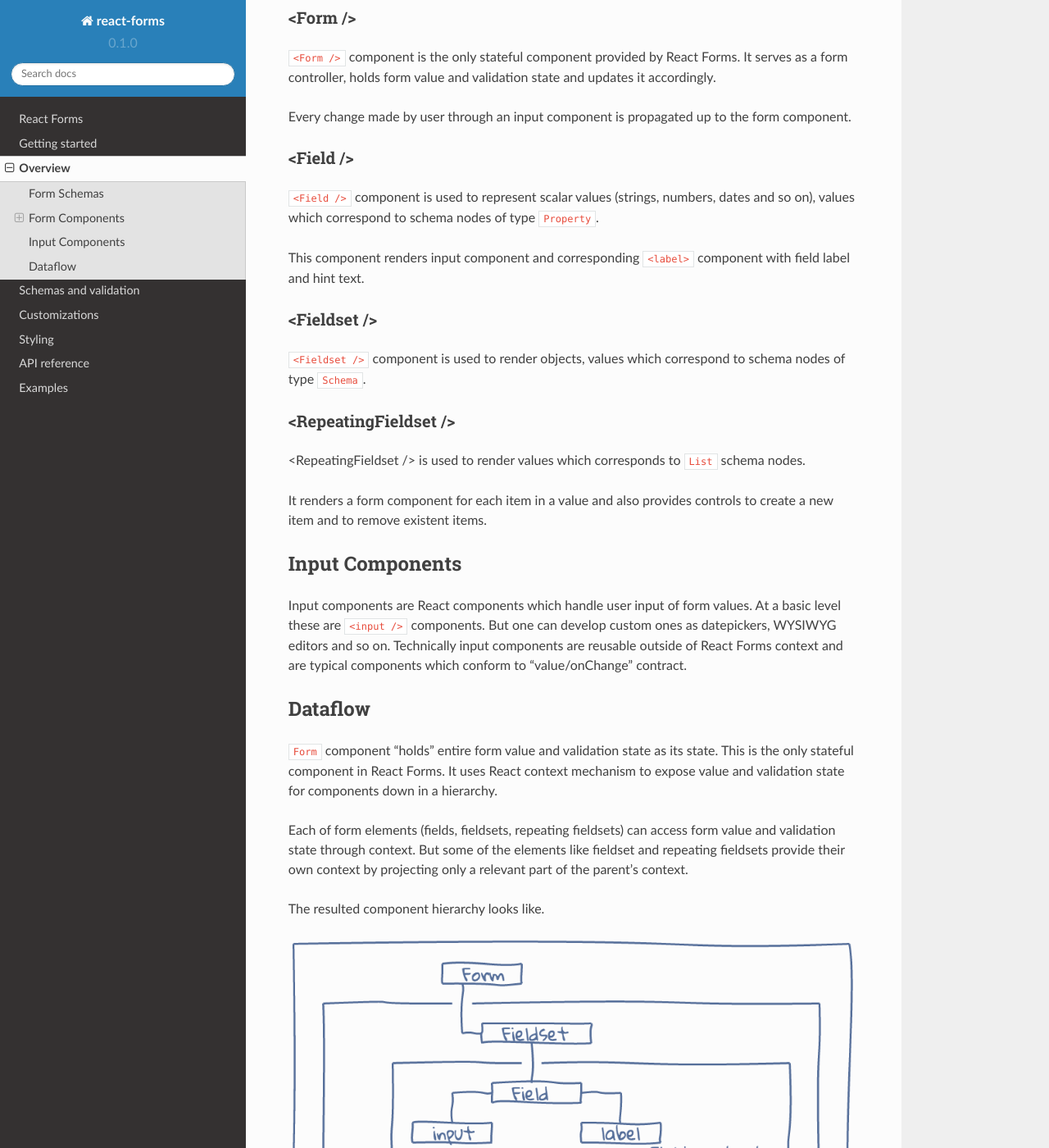
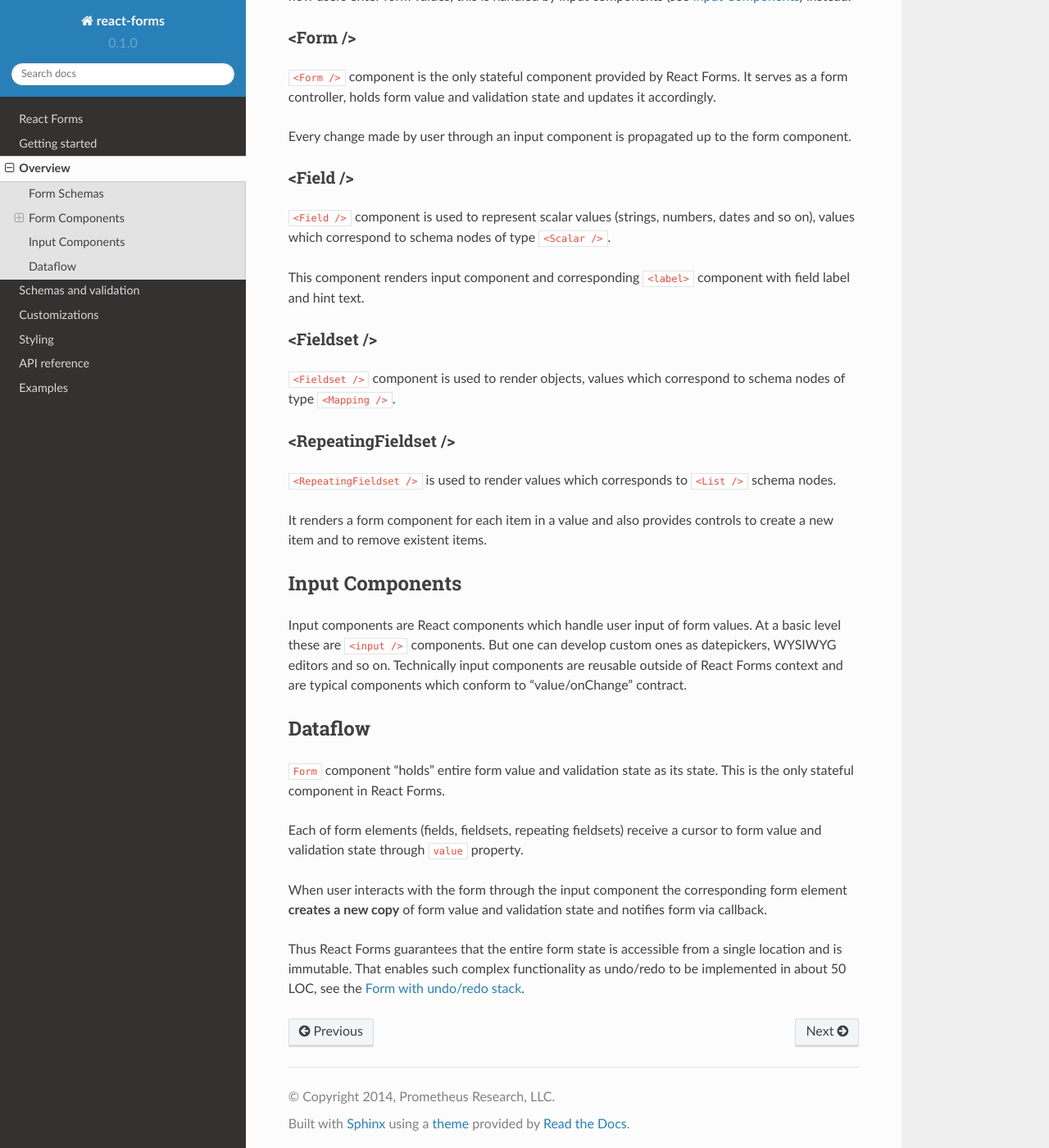
Before and after one commit to prometheusresearch-archive/react-forms, a Sphinx documentation site: the page built from docs/overview.rst, in a window 1280 px wide and 1400 px high, scrolled down 1361 px. Shown: the whole window at 82% size. Built offline with Sphinx 7.4.7 and the Read the Docs theme 2.0.0, drawn with Linux system fonts in a browser that asks for light colours; some of the changed text lies outside the part shown.

```diff
--- a/docs/overview.rst
+++ b/docs/overview.rst
@@ -9,31 +9,32 @@ Form Schemas
 
 Form schemas are high level declarative descriptions of how forms should
 operate: what's shape of the data form should handle, how to render any specific
-field, how to validate user input and so on.
+field, how to validate user input, what are the default values and so on.
 
 Form schemas don't do anything by themselves they are just metadata and are
-subject to interpretation by form components (see :ref:`form-components`) of React Forms library.
+subject to interpretation by form components (see :ref:`form-components`) of
+React Forms library.
 
 A basic example of a form schema looks like::
 
   function Person(props) {
     props = props || {}
     return (
-      <Schema name={props.name} label={props.label}>
-        <Property name="first" label="First name" />
-        <Property name="last" label="Last name" />
-      </Schema>
+      <Mapping name={props.name} label={props.label}>
+        <Scalar name="first" label="First name" />
+        <Scalar name="last" label="Last name" />
+      </Mapping>
     )
   }
 
   var family = (
-    <Schema>
+    <Mapping>
       <Person name="mother" label="Mother" />
       <Person name="father" label="Father" />
       <List name="children">
         <Person />
       </List>
-    </Schema>
+    </Mapping>
   )
 
 
@@ -50,9 +51,9 @@ You can read more about schemas on :doc:`schema` documentation page.
 Form Components
 ---------------
 
-Form components are React components which interpret form schemas to render
-form UI and handle validation and data flow. They are designed to be as generic
-as possible and so to be reusable across as many form schemas as possible.
+Form components are React components which interpret form schemas to render form
+UI and handle validation and data flow. They are designed to be as generic as
+possible and so to be reusable across as many form schemas as possible.
 
 There are four types of form components, each for different schema type and one
 component which serves as a form controller: ``<Form />``, ``<Field />``,
@@ -77,7 +78,8 @@ form component.
 ~~~~~~~~~
 
 ``<Field />`` component is used to represent scalar values (strings, numbers,
-dates and so on), values which correspond to schema nodes of type ``Property``.
+dates and so on), values which correspond to schema nodes of type ``<Scalar
+/>``.
 
 This component renders input component and corresponding ``<label>`` component
 with field label and hint text.
@@ -86,13 +88,13 @@ with field label and hint text.
 ~~~~~~~~~~~~
 
 ``<Fieldset />`` component is used to render objects, values which correspond to
-schema nodes of type ``Schema``.
+schema nodes of type ``<Mapping />``.
 
 <RepeatingFieldset />
 ~~~~~~~~~~~~~~~~~~~~~
 
-<RepeatingFieldset /> is used to render values which corresponds to ``List``
-schema nodes.
+``<RepeatingFieldset />`` is used to render values which corresponds to ``<List
+/>`` schema nodes.
 
 It renders a form component for each item in a value and also provides controls
 to create a new item and to remove existent items.
@@ -112,24 +114,15 @@ Dataflow
 --------
 
 ``Form`` component "holds" entire form value and validation state as its state.
-This is the only stateful component in React Forms. It uses React context
-mechanism to expose value and validation state for components down in a
-hierarchy.
+This is the only stateful component in React Forms.
 
-Each of form elements (fields, fieldsets, repeating fieldsets) can access form
-value and validation state through context. But some of the elements like
-fieldset and repeating fieldsets provide their own context by projecting only a
-relevant part of the parent's context.
-
-The resulted component hierarchy looks like.
-
-.. image:: _static/form-context.png
+Each of form elements (fields, fieldsets, repeating fieldsets) receive a cursor
+to form value and validation state through ``value`` property.
 
 When user interacts with the form through the input component the corresponding
 form element **creates a new copy** of form value and validation state and
-notifies form via callback (also exposed via context).
+notifies form via callback.
 
 Thus React Forms guarantees that the entire form state is accessible from a
 single location and is immutable. That enables such complex functionality as
-undo/redo to be implemented in about 50 LOC, see the
-:doc:`examples/undo`.
+undo/redo to be implemented in about 50 LOC, see the :doc:`examples/undo`.
```
Also changed, not shown: docs/examples/family-editor.rst (+38 -35 lines), docs/getting-started.rst (+20 -14 lines), docs/index.rst (+7 -6 lines), docs/_static/form-context.png (deleted), 1 other file.
